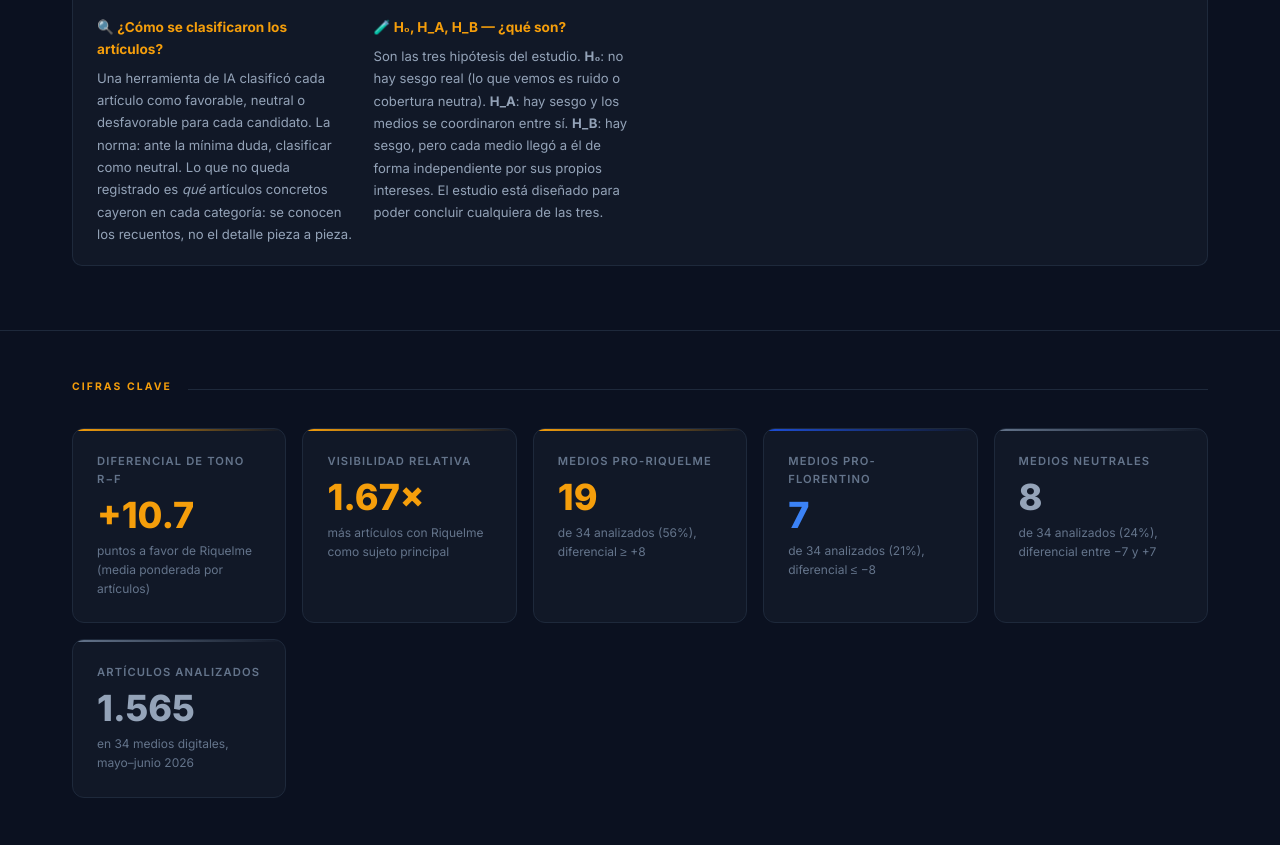
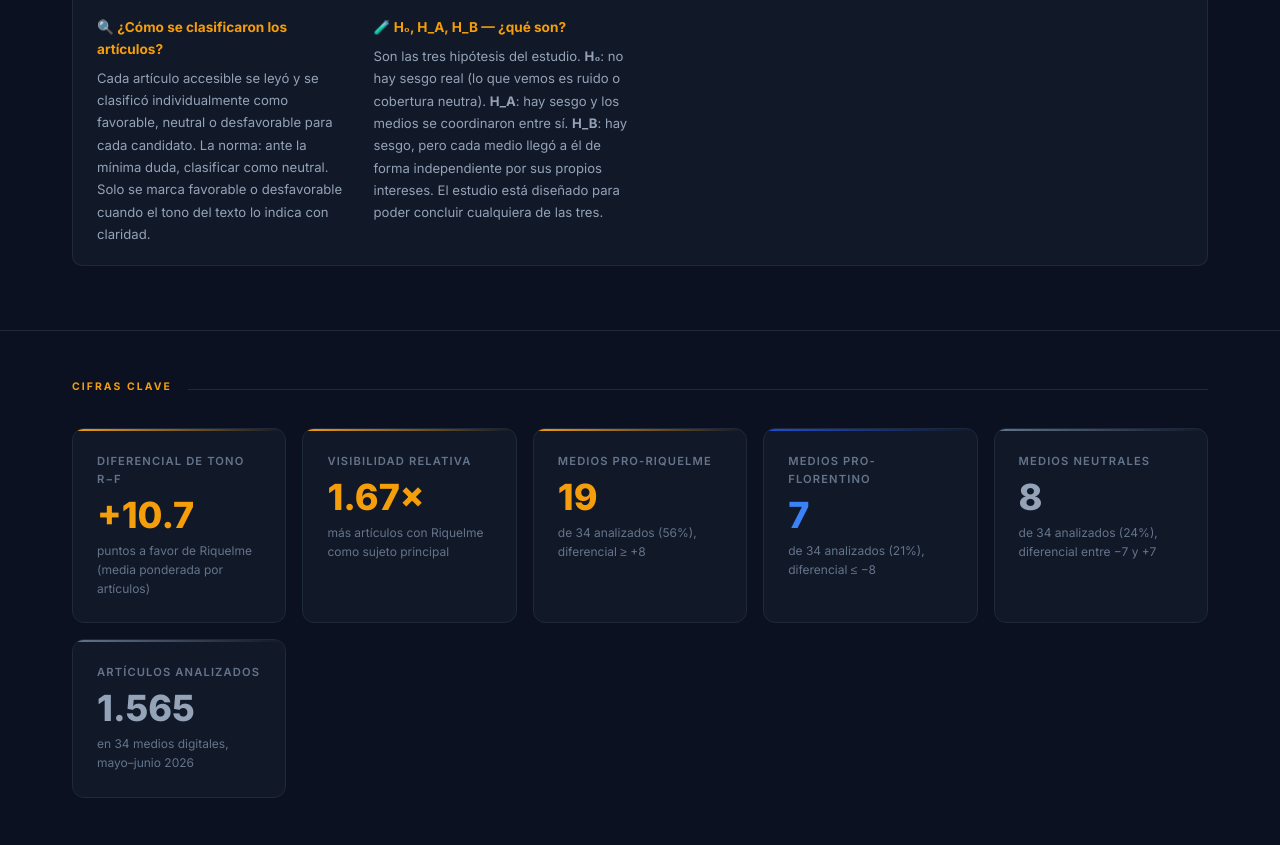
Before and after one commit to nos275872-create/MediaCoverageRealMadridElections, a plain HTML site: page index.html in a window 1280 px wide. Shown: the part 1120-1965 px from the top of the page. Drawn offline with nearby package versions, Linux system fonts and the light colour scheme; a web font is replaced by a local one.

Commit message:
Update index.html

```diff
--- a/index.html
+++ b/index.html
@@ -874,10 +874,9 @@
               <div style="font-weight:700;font-size:0.85rem;color:var(--amber-light);margin-bottom:0.4rem;">🔍 ¿Cómo se
                 clasificaron los artículos?</div>
               <div style="font-size:0.82rem;color:var(--text-muted);line-height:1.7;">
-                Una herramienta de IA clasificó cada artículo como favorable, neutral o desfavorable para cada
-                candidato. La norma: ante la mínima duda, clasificar como neutral. Lo que no queda registrado es
-                <em>qué</em> artículos concretos cayeron en cada categoría: se conocen los recuentos, no el detalle
-                pieza a pieza.
+                Cada artículo accesible se leyó y se clasificó individualmente como favorable, neutral o desfavorable
+                para cada candidato. La norma: ante la mínima duda, clasificar como neutral. Solo se marca favorable o
+                desfavorable cuando el tono del texto lo indica con claridad.
               </div>
             </div>
             <div>
```
